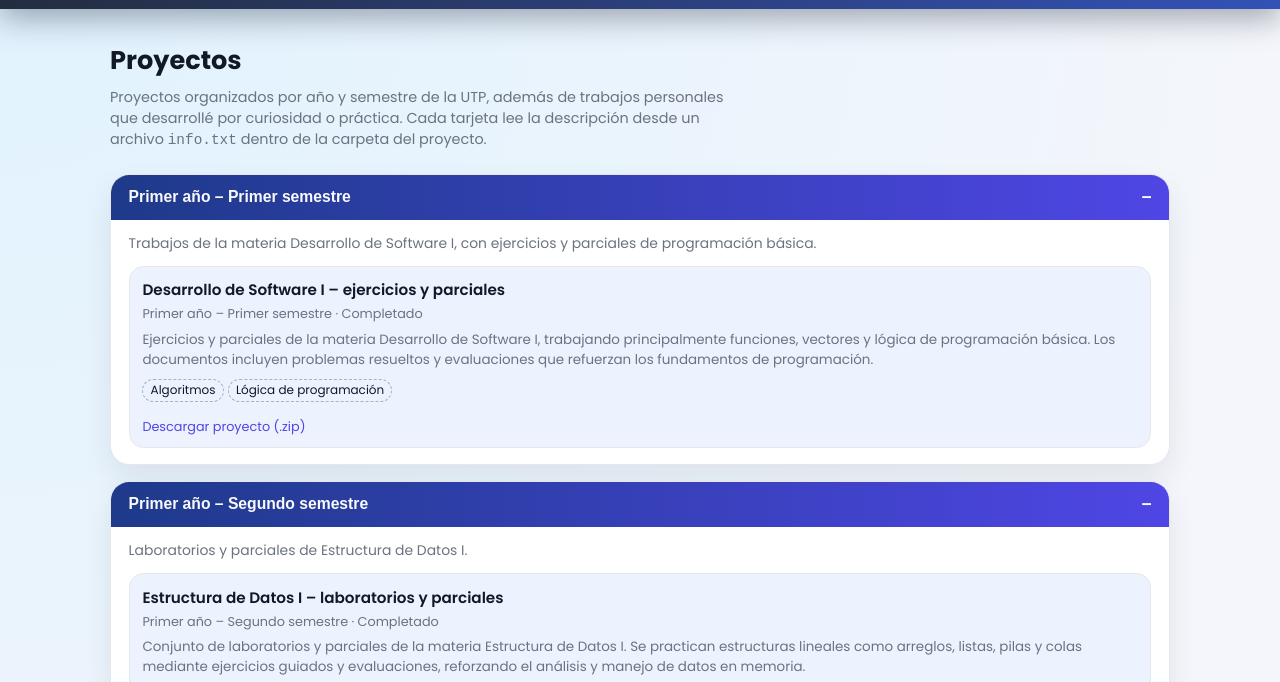
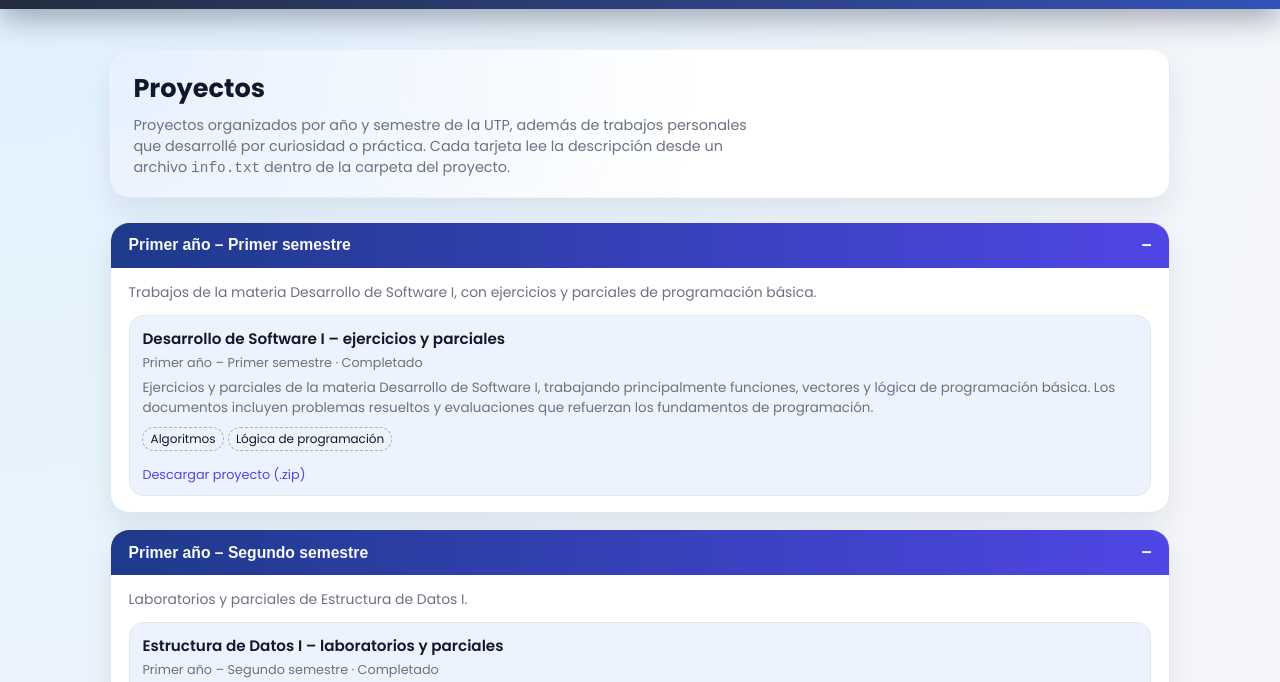
Before and after one commit to jorgejimenez847/cv, a plain HTML site: page projects.html in a window 1280 px wide. Shown: the part 47-729 px from the top of the page. Drawn offline with Linux system fonts and the light colour scheme.

Commit message:
Update styles.css

```diff
--- a/css/styles.css
+++ b/css/styles.css
@@ -382,6 +382,17 @@ body {
   flex: 1;
 }
 
+.projects-header {
+  margin-top: 0.5rem;
+  margin-bottom: 1.2rem;
+  padding: 1.2rem 1.4rem;
+  border-radius: var(--card-radius);
+  background: radial-gradient(circle at top left, rgba(96, 165, 250, 0.16), transparent 55%),
+    var(--bg-alt);
+  box-shadow: var(--shadow-soft);
+  border: 1px solid rgba(15, 23, 42, 0.03);
+}
+
 .projects-header h1 {
   margin: 0 0 0.4rem;
   font-size: 1.6rem;
```
